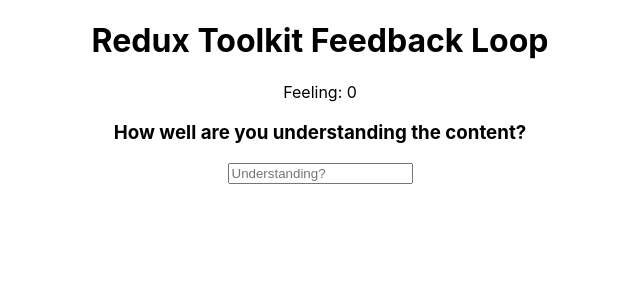
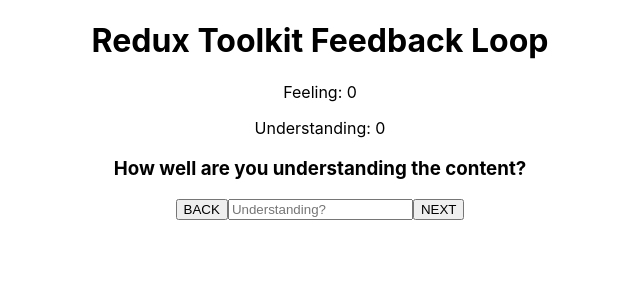
Before and after one commit to Pete-Hall/RTK-feeback-loop, a React (Create React App) app: page /understanding in a window 1280 px wide. Shown: the top 300 px of the page, without its empty margins (320-960 px from the left). Built offline with nearby package versions, Linux system fonts and the light colour scheme.

Commit message:
Added understanding reducer

```diff
--- a/src/App.js
+++ b/src/App.js
@@ -9,12 +9,14 @@ import { useSelector } from 'react-redux';
 function App() {
 
   const feeling = useSelector((state) => state.feeling.value);
+  const understanding = useSelector((state) => state.understanding.value);
 
   return (
     <div className="App">
       <header>
         <h1>Redux Toolkit Feedback Loop</h1>
         <p>Feeling: {feeling}</p>
+        <p>Understanding: {understanding}</p>
       </header>
       <Routes>
         <Route path="/" exact element={<Feeling />} />
--- a/src/Components/Understanding/Understanding.jsx
+++ b/src/Components/Understanding/Understanding.jsx
@@ -1,17 +1,21 @@
 import React, { useEffect, useState } from "react";
 import { useDispatch, useSelector } from "react-redux";
+import { useNavigate } from "react-router-dom";
+import { updateUnderstanding } from "../../Redux/understandingSlice";
 
 export function Understanding() {
 
   const dispatch = useDispatch();
+  const navigate = useNavigate();
 
   const [currentUnderstanding, setCurrentUnderstanding] = useState('0');
 
   return (
     <div className="App">
       <h3>How well are you understanding the content?</h3>
+      <button onClick={() => navigate("/feeling")}>BACK</button>
       <input placeholder="Understanding?" type="number" onChange={(e) => setCurrentUnderstanding(e.target.value)}/>
-      {/* <button onClick={() => dispatch(updateFeeling(Number(currentUnderstanding)))}>NEXT</button> */}
+      <button onClick={() => dispatch(updateUnderstanding(Number(currentUnderstanding)))}>NEXT</button>
     </div>
   );
 }
--- /dev/null
+++ b/src/Redux/understandingSlice.js
@@ -0,0 +1,19 @@
+import { createSlice } from "@reduxjs/toolkit";
+
+const initialState = {
+  value: 0,
+}
+
+export const understandingSlice = createSlice({
+  name: 'understanding',
+  initialState,
+  reducers: {
+    updateUnderstanding: (state, action) => {
+      state.value = action.payload
+    },
+  },
+})
+
+export const { updateUnderstanding } = understandingSlice.actions
+
+export default understandingSlice.reducer
--- a/src/app/store.js
+++ b/src/app/store.js
@@ -1,10 +1,12 @@
 import { configureStore } from "@reduxjs/toolkit";
 import counterReducer from '../Redux/counterSlice';
 import feelingReducer from '../Redux/feelingSlice';
+import understandingReducer from '../Redux/understandingSlice';
 
 export const store = configureStore({
   reducer: {
     counter: counterReducer,
     feeling: feelingReducer,
+    understanding: understandingReducer,
   },
 })
```
